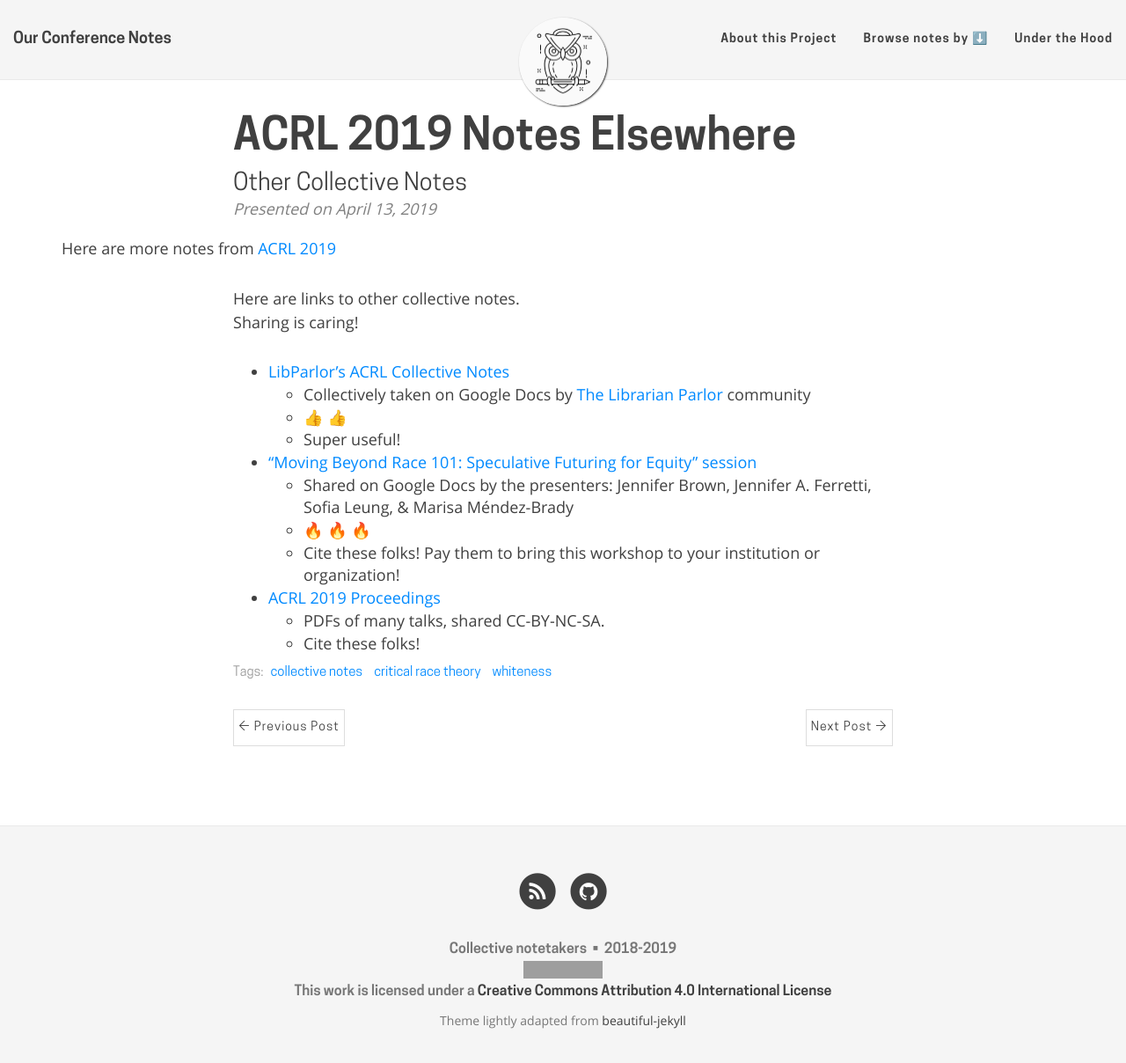
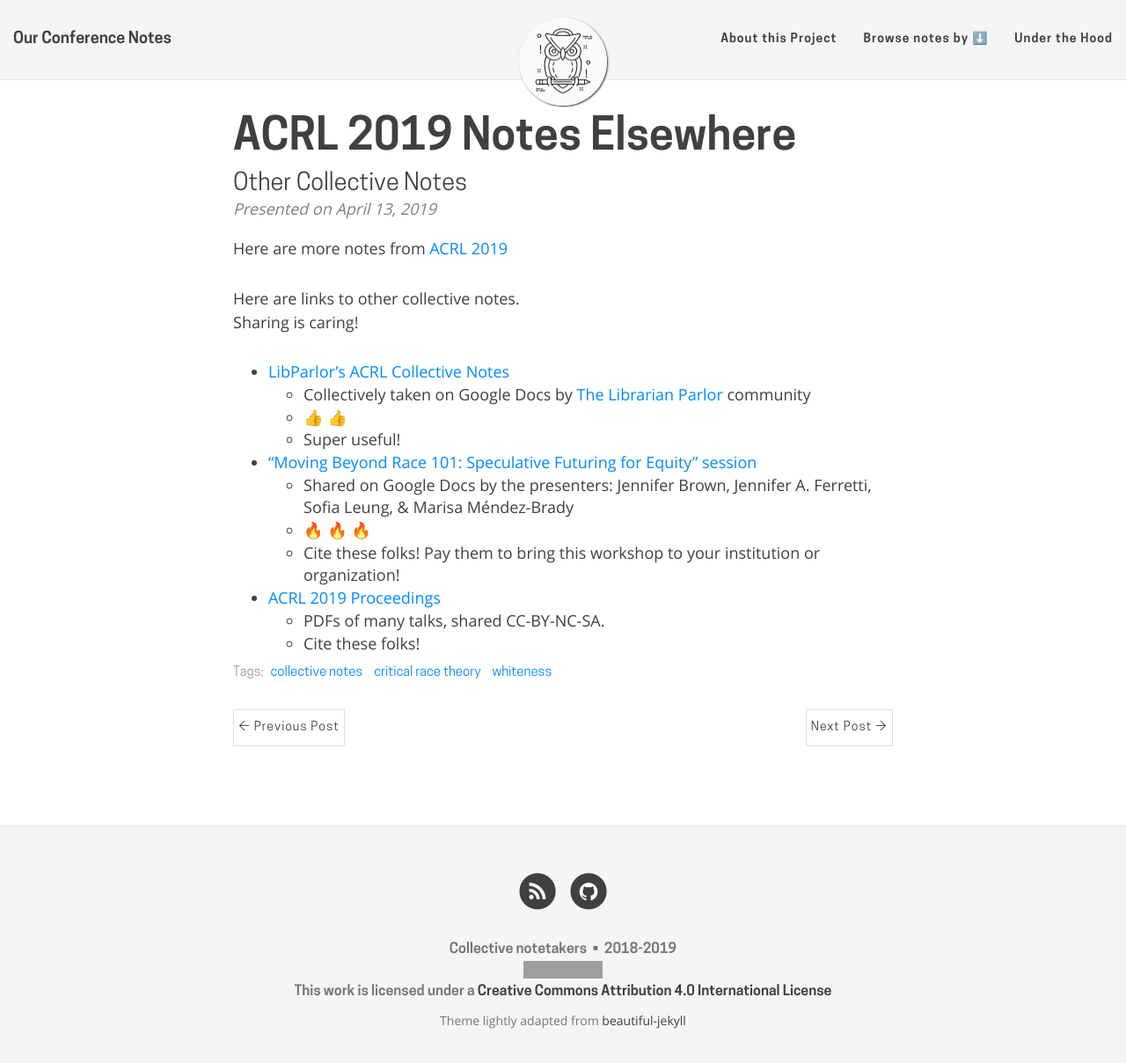
Before and after one commit to ryan-p-randall/our-conference-notes, a Jekyll site: the page built from _posts/2019-04-13-notes-elsewhere.md, in a window 1280 px wide and 1220 px high. Shown: the top 1208 px of the window at 88% size. Built offline with Jekyll 4.4.1, drawn with Linux system fonts in a browser that asks for light colours; nearby versions of some CDN libraries; emoji names are drawn with the system emoji font; grey boxes are pictures that could not be loaded.

Commit message:
Move further in

```diff
--- a/_layouts/post.html
+++ b/_layouts/post.html
@@ -5,6 +5,8 @@
 {% include header.html type="post" %}
 
 <div class="container">
+  <div class="row">
+    <div class="col-lg-8 col-lg-offset-2 col-md-10 col-md-offset-1">
         <div class="post-meta post-categories">
           {% if post %}
             {% assign categories = post.categories %}
@@ -16,8 +18,6 @@
           {% unless forloop.last %}&nbsp;{% endunless %}
           {% endfor %}
         </div>
-  <div class="row">
-    <div class="col-lg-8 col-lg-offset-2 col-md-10 col-md-offset-1">
       {% if page.gh-repo %}
         {% assign gh_split =  page.gh-repo | split:'/'  %}
         {% assign gh_user =  gh_split[0]  %}
```
Lines whose indentation alone changed are shown as unchanged.
